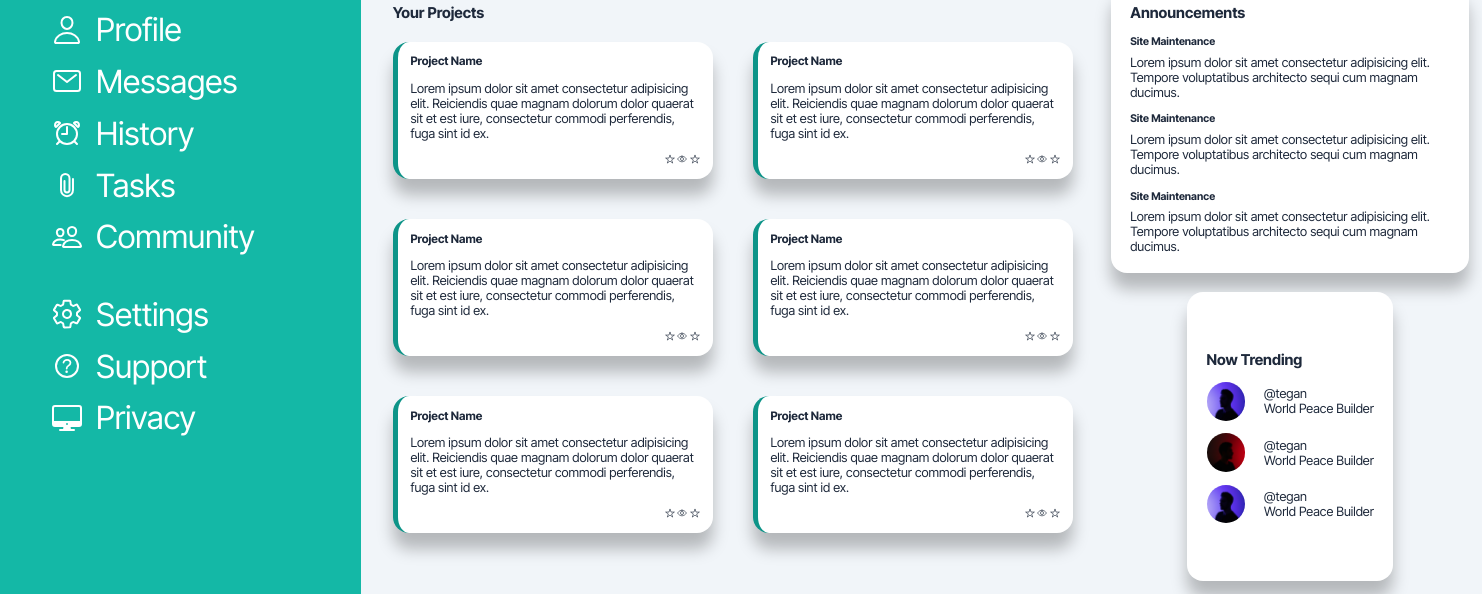
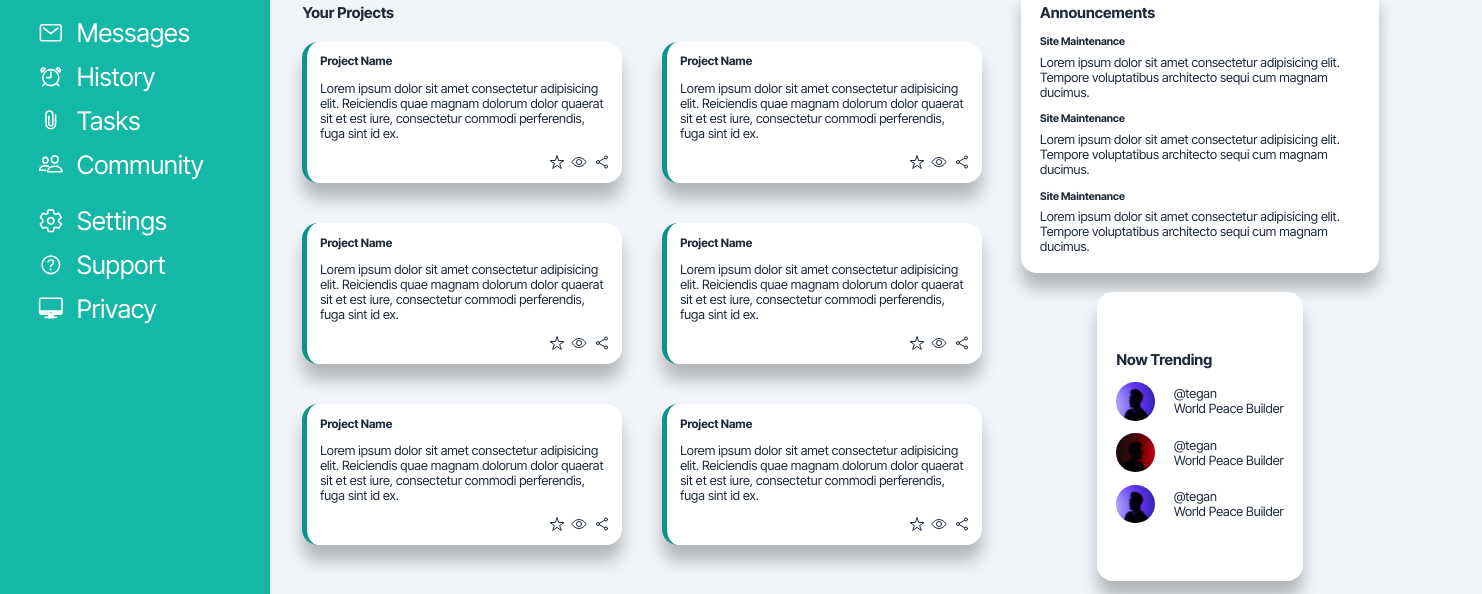
Before and after one commit to rsliapwebd/theodinproject, a plain HTML site: page admin-dashboard/index.html in a window 1280 px wide. Shown: the part 206-800 px from the top of the page, 1482 px wide, since content can reach past the window. Drawn offline with nearby package versions, Linux system fonts and the light colour scheme.

Commit message:
Add minor changes

```diff
--- a/admin-dashboard/css/style.css
+++ b/admin-dashboard/css/style.css
@@ -44,7 +44,7 @@ ul {
   background-color: #14b8a6;
   color: #fff;
   grid-row: 1 / -1;
-  padding: 3.2rem;
+  padding: 2.4rem;
   display: flex;
   flex-direction: column;
   justify-content: flex-start;
@@ -53,7 +53,7 @@ ul {
 }
 
 .main-title {
-  font-size: 3.2rem;
+  font-size: 2.4rem;
   display: flex;
   justify-content: center;
   align-items: center;
@@ -61,10 +61,10 @@ ul {
 }
 
 .aside-nav {
-  font-size: 2rem;
+  font-size: 1.6rem;
   display: flex;
   flex-direction: column;
-  gap: 2.4rem;
+  gap: 1.6rem;
 }
 
 .nav-tabs,
@@ -221,6 +221,14 @@ ul {
 
 .icons-container {
   align-self: flex-end;
+  display: flex;
+  justify-content: center;
+  align-items: center;
+  gap: 0.4rem;
+}
+
+.icons-container ion-icon {
+  font-size: 1rem;
 }
 
 .anno-container,
--- a/admin-dashboard/index.html
+++ b/admin-dashboard/index.html
@@ -74,7 +74,7 @@
             <div class="icons-container">
               <ion-icon name="star-outline"></ion-icon>
               <ion-icon name="eye-outline"></ion-icon>
-              <ion-icon name="star-outline"></ion-icon>
+              <ion-icon name="share-social-outline"></ion-icon>
             </div>
           </div>
           <div class="project">
@@ -87,7 +87,7 @@
             <div class="icons-container">
               <ion-icon name="star-outline"></ion-icon>
               <ion-icon name="eye-outline"></ion-icon>
-              <ion-icon name="star-outline"></ion-icon>
+              <ion-icon name="share-social-outline"></ion-icon>
             </div>
           </div>
           <div class="project">
@@ -100,7 +100,7 @@
             <div class="icons-container">
               <ion-icon name="star-outline"></ion-icon>
               <ion-icon name="eye-outline"></ion-icon>
-              <ion-icon name="star-outline"></ion-icon>
+              <ion-icon name="share-social-outline"></ion-icon>
             </div>
           </div>
           <div class="project">
@@ -113,7 +113,7 @@
             <div class="icons-container">
               <ion-icon name="star-outline"></ion-icon>
               <ion-icon name="eye-outline"></ion-icon>
-              <ion-icon name="star-outline"></ion-icon>
+              <ion-icon name="share-social-outline"></ion-icon>
             </div>
           </div>
           <div class="project">
@@ -126,7 +126,7 @@
             <div class="icons-container">
               <ion-icon name="star-outline"></ion-icon>
               <ion-icon name="eye-outline"></ion-icon>
-              <ion-icon name="star-outline"></ion-icon>
+              <ion-icon name="share-social-outline"></ion-icon>
             </div>
           </div>
           <div class="project">
@@ -139,7 +139,7 @@
             <div class="icons-container">
               <ion-icon name="star-outline"></ion-icon>
               <ion-icon name="eye-outline"></ion-icon>
-              <ion-icon name="star-outline"></ion-icon>
+              <ion-icon name="share-social-outline"></ion-icon>
             </div>
           </div>
         </div>
```
